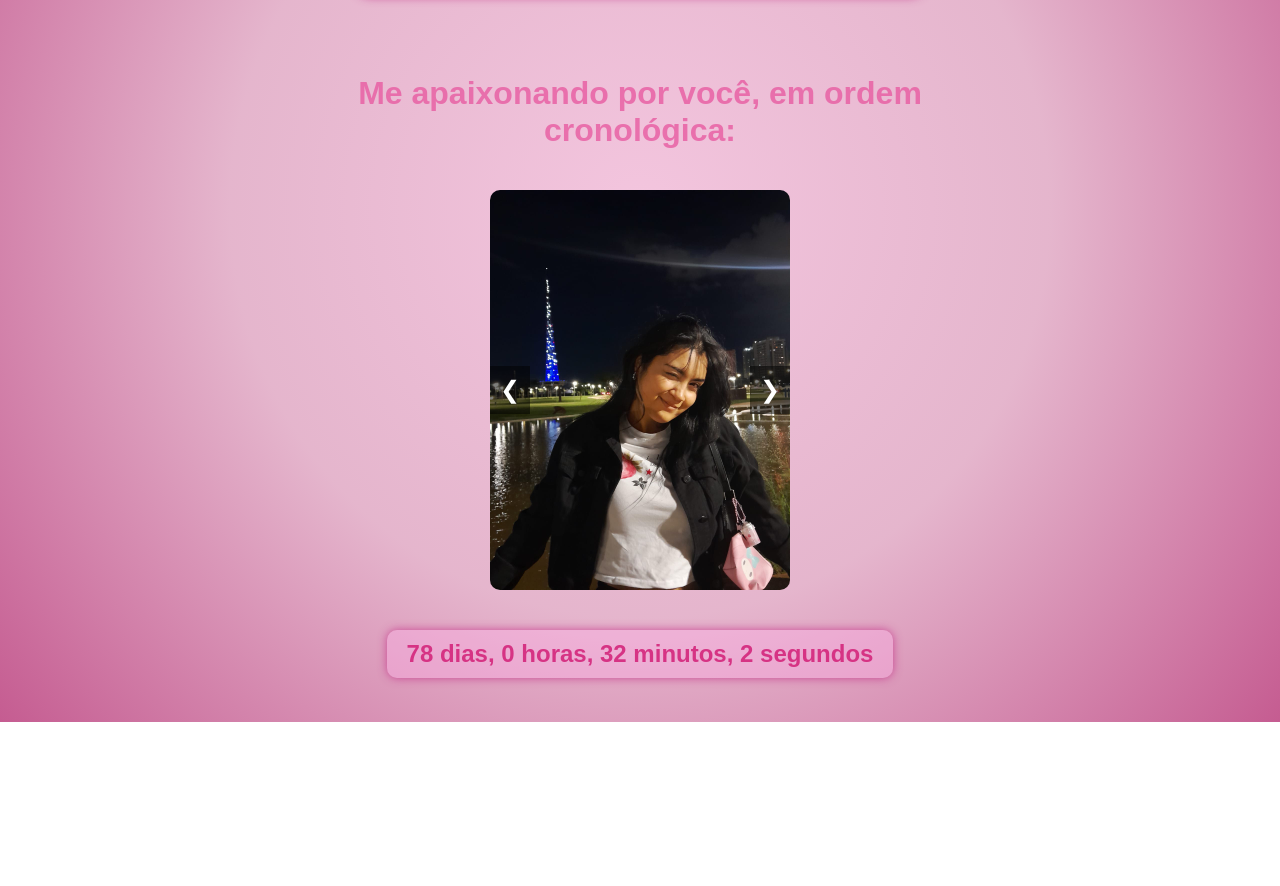
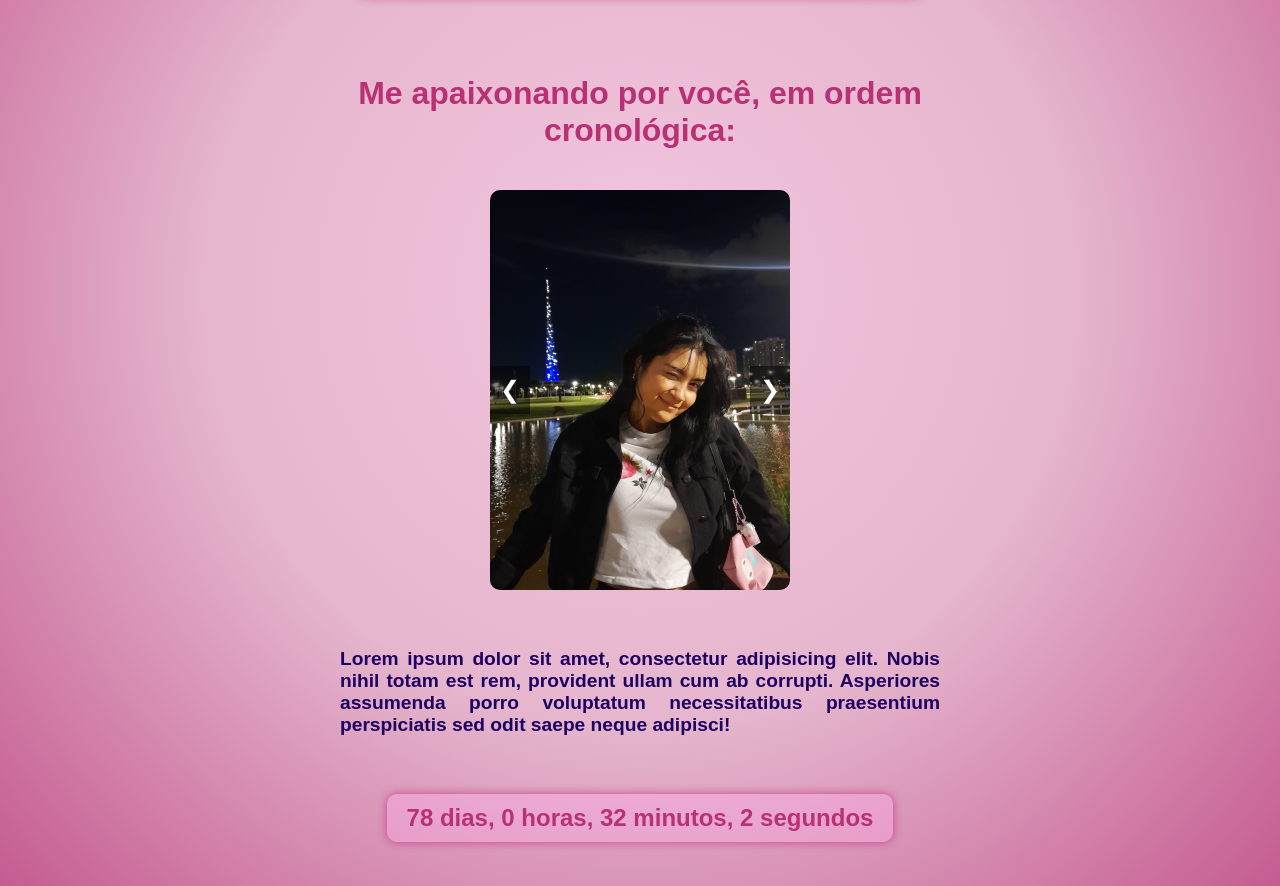
Before and after one commit to mrscaredycat/lilia, a plain HTML site: page index.html in a window 1280 px wide. Shown: the part 306-1192 px from the top of the page. Before the commit the page ends 1028 px from the top, so only its background shows below. Drawn offline with Linux system fonts and the light colour scheme.

Commit message:
Cores azul escuro e rosa claro (assim como anteriormente)

```diff
--- a/index.html
+++ b/index.html
@@ -17,13 +17,12 @@
             margin: auto;
             padding: 20px;
             text-align: center;
-
-
-background: radial-gradient(circle,#f3c5de, #da97b8b4, #c55c91); /* Degradê circular */
+            background: radial-gradient(circle, #f3c5de, #da97b8b4, #c55c91);
+            /* Degradê circular */
         }
 
         h1 {
-            color: #e760a4d7;
+            color: #b93175;
         }
 
         h2 {
@@ -58,8 +57,9 @@ background: radial-gradient(circle,#f3c5de, #da97b8b4, #c55c91); /* Degradê cir
         }
 
         audio::-webkit-media-controls-current-time-display {
-    color: #b4457cf1; /* Muda a cor do tempo atual */
-}
+            color: #b4457cf1;
+            /* Muda a cor do tempo atual */
+        }
 
         audio::-webkit-media-controls-time-remaining-display {
             color: #b4457cf1;
@@ -175,9 +175,9 @@ background: radial-gradient(circle,#f3c5de, #da97b8b4, #c55c91); /* Degradê cir
             /* Aumenta o tamanho da fonte */
             font-weight: bold;
             /* Deixa o texto mais destacado */
-            color: #d63384;
+            color: #b93175;
             /* Cor vibrante */
-           background-color: rgba(255, 177, 232, 0.363);
+            background-color: rgba(255, 177, 232, 0.363);
             /* Fundo suave */
             padding: 10px 20px;
             /* Espaçamento interno */
@@ -185,7 +185,7 @@ background: radial-gradient(circle,#f3c5de, #da97b8b4, #c55c91); /* Degradê cir
             /* Bordas arredondadas */
             display: inline-block;
             /* Mantém um tamanho ajustado */
-           box-shadow: 0px 0px 10px rgba(196, 52, 138, 0.842);
+            box-shadow: 0px 0px 10px rgba(196, 52, 138, 0.842);
             /* Efeito de profundidade */
             margin-top: 20px;
             /* Espaço acima */
@@ -254,14 +254,16 @@ background: radial-gradient(circle,#f3c5de, #da97b8b4, #c55c91); /* Degradê cir
     </div>
 
 
-    <p id="cronometro"></p>
 
 
 
+    <br>
+    <h2> Lorem ipsum dolor sit amet, consectetur adipisicing elit. Nobis nihil totam est rem, provident ullam cum ab
+        corrupti. Asperiores assumenda porro voluptatum necessitatibus praesentium perspiciatis sed odit saepe neque
+        adipisci!</h2>
 
-
-
-
+    <br>
+    <p id="cronometro"></p>
 
 
     <script>
```
